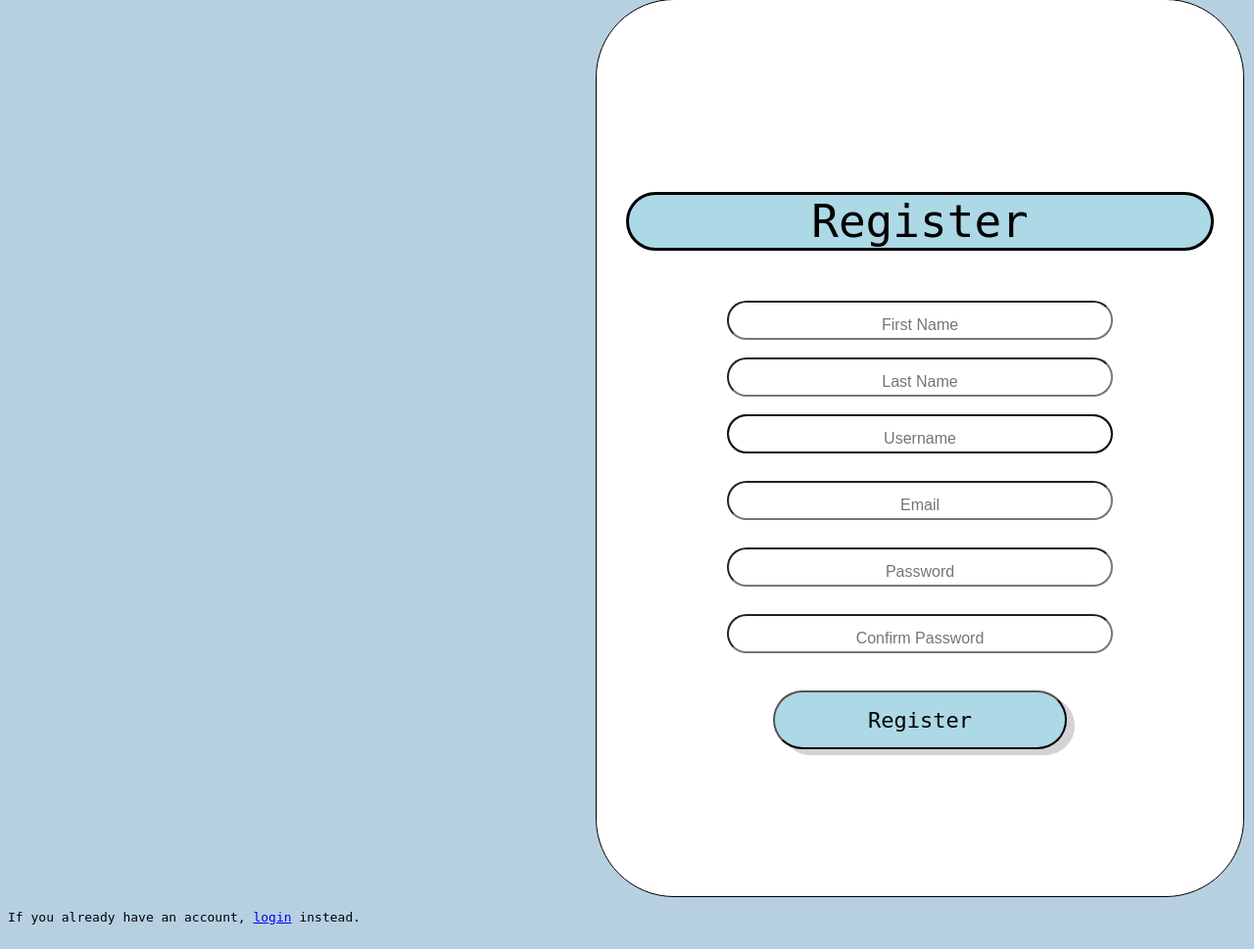
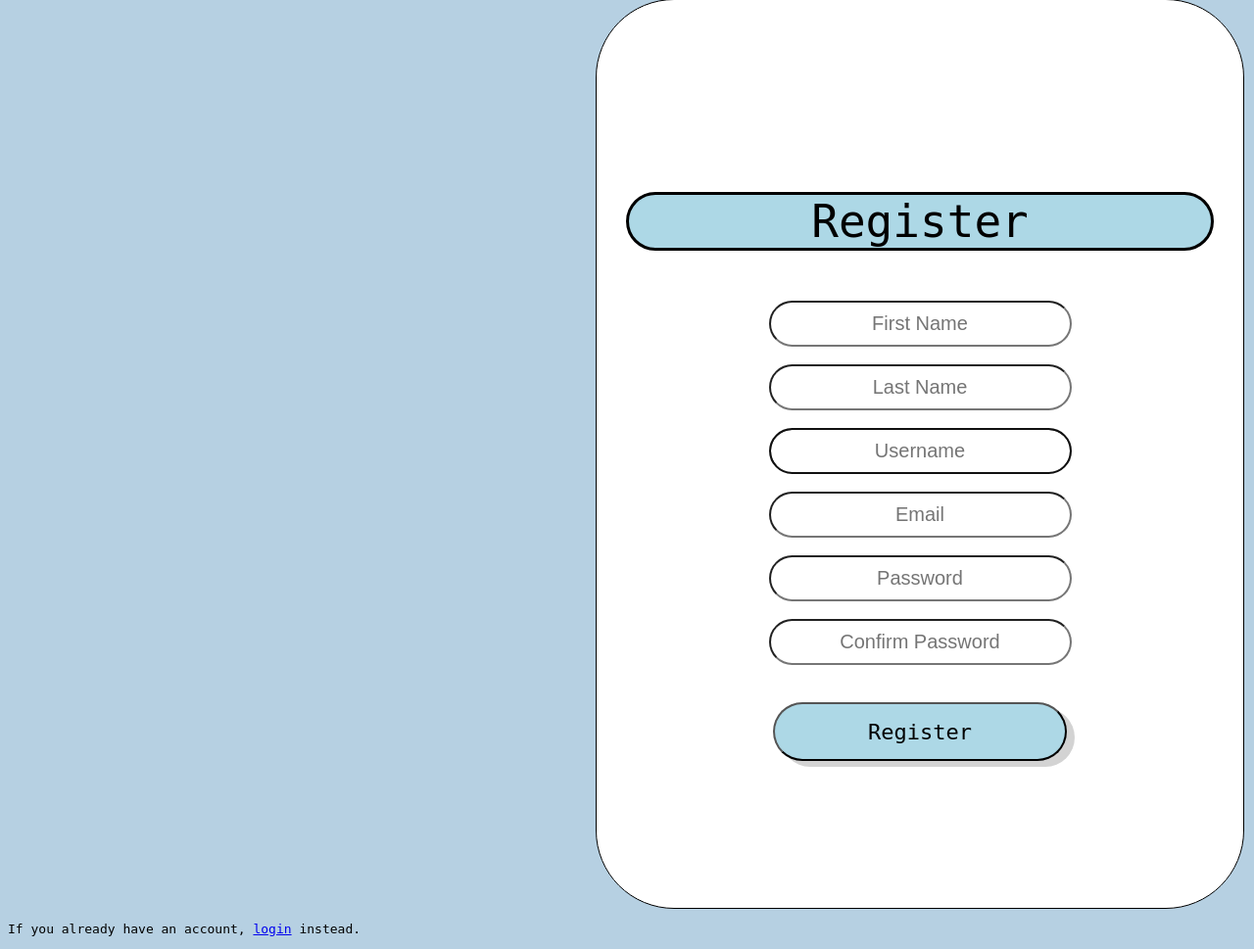
Before and after one commit to MckCieply/Warehouse-Managment, a Django app: page /signup in a window 1280 px wide. Shown: the part 51-1020 px from the top of the page at 98% size. Before the commit the page ends 995 px from the top, so only its background shows below. Run offline with Django 4.2, Linux system fonts and the light colour scheme.

Commit message:
changing font, compressing all ids

```diff
--- a/warehouse/management/static/css/main.css
+++ b/warehouse/management/static/css/main.css
@@ -24,35 +24,9 @@ form {
     border-radius:50px;
     background-color:lightblue;
 }
-#id_first_name {
+#id_first_name, #id_last_name, #id_username, #id_password1, #id_password2, #id_email {
     border-radius: 100px;
-    font-size:30px;
     margin-top:5px;
-}
-#id_last_name {
-    border-radius: 100px;
-    font-size:30px;
-    margin-top:5px;
-}
-#id_username {
-    border-radius: 100px;
-    font-size:30px;
-    margin-top:5px;
-}
-#id_password1 {
-    border-radius: 100px;
-    font-size:30px;
-    margin-top:15px;
-}
-#id_password2 {
-    border-radius: 100px;
-    font-size:30px;
-    margin-top:15px;
-}
-#id_email {
-    border-radius: 100px;
-    font-size:30px;
-    margin-top:15px;
 }
 form > button {
     margin-top:25px;
@@ -67,7 +41,7 @@ form > button {
 
 }
 input::placeholder {
-    font-size:16px;
+    font-size:20px;
     text-align:center;
 }
 form > button:hover {
@@ -78,3 +52,7 @@ form > button:active {
     box-shadow: 6px 3px #666;
     transform: translateY(3px);
 }
+input{
+    font-size:20px;
+    padding: 10px 20px;
+}
```
